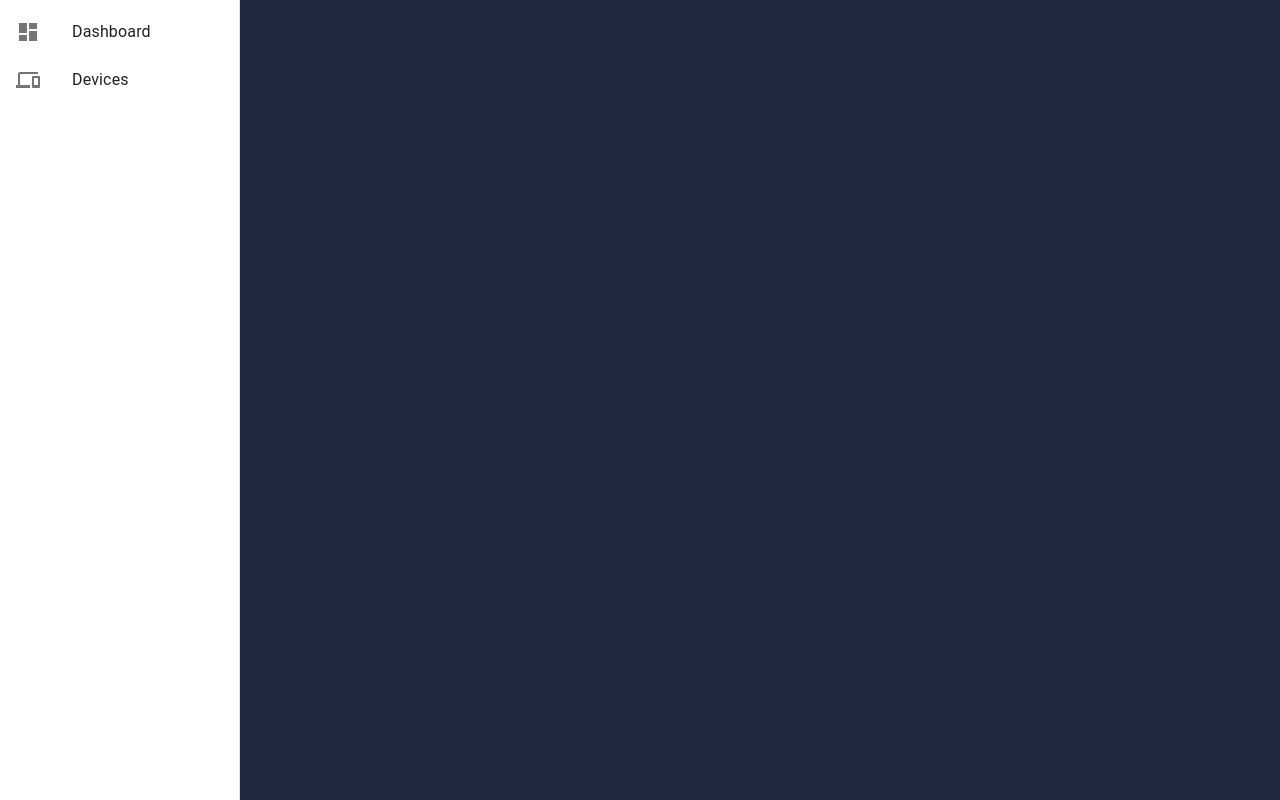
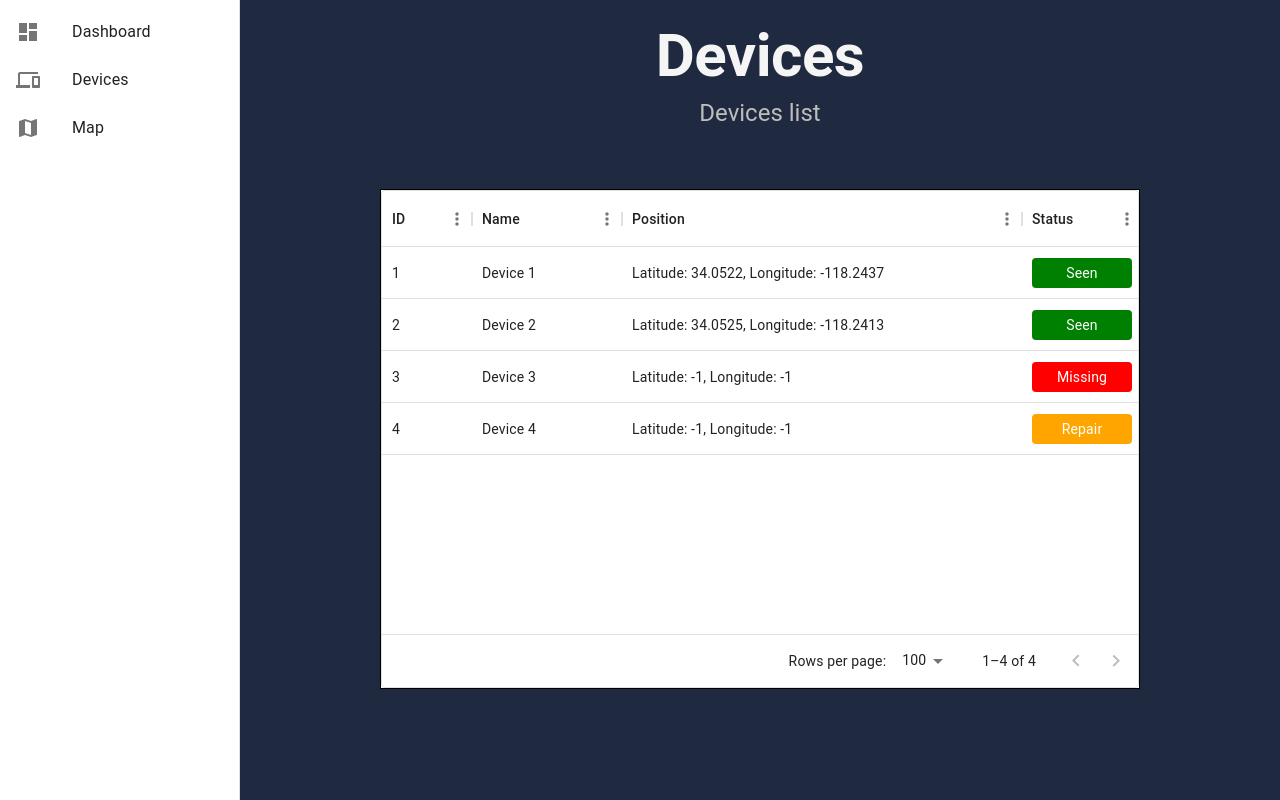
Before and after one commit to Romeore/Outdoor-Tracking-Website, a React (Create React App) app: page /devices in a window 1280 px wide. Before the commit this address had no page. Built offline with nearby package versions, Linux system fonts and the light colour scheme; the HTML template or start-up script is replaced by a standard one.

Commit message:
[Feature] Added DeviceGrid and MapView

```diff
--- a/package.json
+++ b/package.json
@@ -8,6 +8,7 @@
     "@googlemaps/react-wrapper": "^1.1.35",
     "@mui/icons-material": "^5.14.16",
     "@mui/material": "^5.14.17",
+    "@mui/x-data-grid": "^6.18.0",
     "@react-google-maps/api": "^2.19.2",
     "@testing-library/jest-dom": "^5.17.0",
     "@testing-library/react": "^13.4.0",
--- a/src/App.tsx
+++ b/src/App.tsx
@@ -1,9 +1,11 @@
 import React from "react";
 import { BrowserRouter as Router, Routes, Route } from "react-router-dom";
 import Dashboard from "./components/scenes/Dashboard";
+import DeviceGrid from "./components/scenes/DeviceGrid";
 // import DataGridComponent from "./DataGridComponent"; // You need to create this component
 import Sidebar from "./components/Sidebar";
 import { Box } from "@mui/material";
+import MapView from "./components/scenes/MapView";
 
 function App() {
   const drawerWidth = 240;
@@ -31,7 +33,8 @@ function App() {
           <Sidebar />
           <Routes>
             <Route path="/" element={<Dashboard />} />
-            {/* <Route path="/datagrid" element={<DataGridComponent />} /> */}
+            <Route path="/devices" element={<DeviceGrid />} />
+            <Route path="/map" element={<MapView />} />
           </Routes>
         </Box>
       </div>
--- a/src/components/Device.tsx
+++ b/src/components/Device.tsx
@@ -5,4 +5,5 @@ export interface Device {
     latitude: number;
     longitude: number;
   };
+  status: 'Seen' | 'Missing' | 'Repair';
 };
--- a/src/components/MapWrapper.tsx
+++ b/src/components/MapWrapper.tsx
@@ -13,15 +13,17 @@ const center = { lat: 51.1609, lng: 4.9614 };
 
 interface MapWrapperProps {
   devices: Device[];
+  height: string;
+  width: string;
 }
 
-const MapWrapper: React.FC<MapWrapperProps> = ({devices}) =>
+const MapWrapper: React.FC<MapWrapperProps> = ({devices, height, width}) =>
 {
   return (
     <MapContainer
-      style={{ height: "50vh", width: "78vw" }}
+      style={{ height: height, width: width }}
       center={center}
-      zoom={16}
+      zoom={15}
     >
       <TileLayer
         attribution='&copy; <a href="http://osm.org/copyright">OpenStreetMap</a> contributors'
--- a/src/components/Sidebar.tsx
+++ b/src/components/Sidebar.tsx
@@ -1,13 +1,14 @@
-import React from 'react';
-import Drawer from '@mui/material/Drawer';
-import List from '@mui/material/List';
-import ListItem from '@mui/material/ListItem';
-import ListItemIcon from '@mui/material/ListItemIcon';
-import ListItemText from '@mui/material/ListItemText';
-import DashboardIcon from '@mui/icons-material/Dashboard';
-import GridOnIcon from '@mui/icons-material/GridOn';
-import { useNavigate } from 'react-router-dom';
-import DevicesIcon from '@mui/icons-material/Devices';
+import React from "react";
+import Drawer from "@mui/material/Drawer";
+import List from "@mui/material/List";
+import ListItem from "@mui/material/ListItem";
+import ListItemIcon from "@mui/material/ListItemIcon";
+import ListItemText from "@mui/material/ListItemText";
+import DashboardIcon from "@mui/icons-material/Dashboard";
+import GridOnIcon from "@mui/icons-material/GridOn";
+import { useNavigate } from "react-router-dom";
+import DevicesIcon from "@mui/icons-material/Devices";
+import MapIcon from "@mui/icons-material/Map";
 
 const drawerWidth = 240;
 
@@ -19,9 +20,9 @@ const Sidebar: React.FC = () => {
       sx={{
         width: drawerWidth,
         flexShrink: 0,
-        '& .MuiDrawer-paper': {
+        "& .MuiDrawer-paper": {
           width: drawerWidth,
-          boxSizing: 'border-box',
+          boxSizing: "border-box",
         },
       }}
       variant="permanent"
@@ -29,19 +30,27 @@ const Sidebar: React.FC = () => {
     >
       <List>
         {/* Dashboard/Home Menu Item */}
-        <ListItem button onClick={() => navigate('/')}>
+        <ListItem button onClick={() => navigate("/")}>
           <ListItemIcon>
             <DashboardIcon />
           </ListItemIcon>
           <ListItemText primary="Dashboard" />
         </ListItem>
 
-        {/* Data Grid Menu Item */}
-        <ListItem button onClick={() => navigate('/datagrid')}>
+        {/* Devices Menu Item */}
+        <ListItem button onClick={() => navigate("/devices")}>
           <ListItemIcon>
             <DevicesIcon />
           </ListItemIcon>
           <ListItemText primary="Devices" />
+        </ListItem>
+
+        {/* Map Menu Item */}
+        <ListItem button onClick={() => navigate("/map")}>
+          <ListItemIcon>
+            <MapIcon />
+          </ListItemIcon>
+          <ListItemText primary="Map" />
         </ListItem>
       </List>
     </Drawer>
--- a/src/components/scenes/Dashboard.tsx
+++ b/src/components/scenes/Dashboard.tsx
@@ -33,6 +33,7 @@ const Dashboard: React.FC = () => {
         latitude: 51.1614,
         longitude: 4.9654,
       },
+      status: "Seen",
     },
     {
       id: "2",
@@ -41,6 +42,7 @@ const Dashboard: React.FC = () => {
         latitude: 51.1624,
         longitude: 4.9644,
       },
+      status: "Seen",
     },
     // ... more devices
   ];
@@ -84,7 +86,7 @@ const Dashboard: React.FC = () => {
         />
       </Box>
       <Box p="20px" m="20px" maxHeight="200px" height="200px" width="75vw">
-        <MapWrapper devices={devices}/>
+        <MapWrapper devices={devices} width="78vw" height="50vh"/>
       </Box>
     </Box>
   );
--- /dev/null
+++ b/src/components/scenes/DataGridCardStyle.css
@@ -0,0 +1,22 @@
+/* DeviceGrid.css */
+
+.dataGridContainer {
+    height: 500px;
+    width: calc(100% - 240px); /* Adjust the width based on the sidebar */
+    margin-left: 120px; /* Offset from the sidebar */
+    background-color: white;
+    border: 1px solid black;
+    box-sizing: border-box;
+    margin-top: 60px; /* Add some space above the grid for the title */
+  }
+
+  /* Styles for the title */
+  .gridTitleContainer {
+    text-align: center;
+  }
+
+  .gridTitle {
+    font-size: 24px; /* Adjust the size as needed */
+    color: #333; /* Title color */
+    padding: 20px 0; /* Adjust spacing around the title */
+  }
--- /dev/null
+++ b/src/components/scenes/DeviceGrid.tsx
@@ -0,0 +1,100 @@
+import * as React from 'react';
+import { DataGrid, GridColDef, GridRenderCellParams } from '@mui/x-data-grid';
+import './DataGridCardStyle.css'; // make sure to create this CSS file and define the styles
+import { Device } from '../Device';
+import Header from '../Header';
+import {Box} from "@mui/material";
+
+const columns: GridColDef[] = [
+  {
+    field: 'id',
+    headerName: 'ID',
+    width: 90,
+    renderCell: (params: GridRenderCellParams) => (
+      <div className="gridCell gridCell-id">{params.value}</div>
+    ),
+  },
+  {
+    field: 'name',
+    headerName: 'Name',
+    width: 150,
+    renderCell: (params: GridRenderCellParams) => (
+      <div className="gridCell gridCell-name">{params.value}</div>
+    ),
+  },
+  {
+    field: 'location',
+    headerName: 'Position',
+    width: 400,
+    renderCell: (params: GridRenderCellParams<{ latitude: number; longitude: number }>) => (
+      <div className="gridCell gridCell-position">
+        {`Latitude: ${params.value.latitude}, Longitude: ${params.value.longitude}`}
+      </div>
+    ),
+  },
+  {
+    field: 'status',
+    headerName: 'Status',
+    width: 120,
+    renderCell: (params: GridRenderCellParams<Device>) => {
+      let bgColor;
+      switch (params.row.status) {
+        case 'Seen':
+          bgColor = 'green';
+          break;
+        case 'Missing':
+          bgColor = 'red';
+          break;
+        case 'Repair':
+          bgColor = 'orange';
+          break;
+        default:
+          bgColor = ''; // Use an empty string for the default
+      }
+
+      return (
+        <div
+          style={{
+            backgroundColor: bgColor,
+            color: '#FFF',
+            width: '100%',
+            textAlign: 'center',
+            lineHeight: '30px',
+            borderRadius: '4px',
+          }}
+        >
+          {params.row.status}
+        </div>
+      );
+    },
+  },
+];
+
+// Sample data for the grid
+const rows: Device[] = [
+  { id: "1", name: 'Device 1', location: { latitude: 34.0522, longitude: -118.2437 }, status: "Seen" },
+  { id: "2", name: 'Device 2', location: { latitude: 34.0525, longitude: -118.2413 }, status: "Seen" },
+  { id: "3", name: 'Device 3', location: { latitude: -1, longitude: -1 }, status: "Missing" },
+  { id: "4", name: 'Device 4', location: { latitude: -1, longitude: -1 }, status:"Repair" },
+
+  // ...other devices
+];
+
+const DeviceGrid: React.FC = () => {
+  return (
+    <Box m="20px">
+    <div className="gridTitleContainer">
+      <Header title="Devices" subtitle="Devices list" />
+    </div>
+    <div className="dataGridContainer">
+      <DataGrid
+        rows={rows}
+        columns={columns}
+        getRowId={(row) => row.id}
+      />
+    </div>
+</Box>
+  );
+};
+
+export default DeviceGrid;
--- /dev/null
+++ b/src/components/scenes/MapView.tsx
@@ -0,0 +1,37 @@
+import MapWrapper from "../MapWrapper";
+import Box from "@mui/material/Box";
+import { Device } from '../Device';
+
+
+const devices: Device[] = [
+    {
+      id: "1",
+      name: "Device 1",
+      location: {
+        latitude: 51.1614,
+        longitude: 4.9654,
+      },
+      status: "Seen",
+    },
+    {
+      id: "2",
+      name: "Device 2",
+      location: {
+        latitude: 51.1624,
+        longitude: 4.9644,
+      },
+      status: "Seen",
+    },
+    // ... more devices
+  ];
+const MapView: React.FC = () => {
+
+    return (
+        <Box m="20px">
+            <MapWrapper devices={devices} width="82vw" height="95vh" />
+        </Box>
+      );
+
+}
+
+export default MapView;
```
Also changed, not shown: 1 other file (tests, documents, lock files or other folders).
